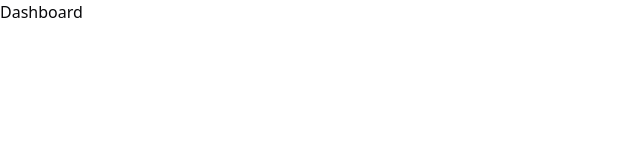
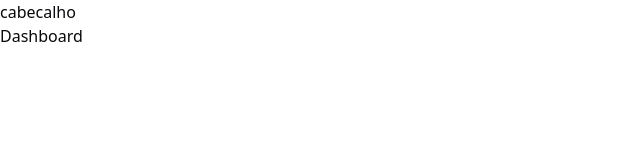
Before and after one commit to ssisaias/pizzashop, a React (Vite) app: page / in a window 1280 px wide. Shown: the top 160 px of the page, without its empty margins (0-640 px from the left). Built offline with nearby package versions, Linux system fonts and the light colour scheme.

Commit message:
Configure layouts for react-router-dom

```diff
--- /dev/null
+++ b/src/pages/_layouts/app.tsx
@@ -0,0 +1,13 @@
+import { Outlet } from 'react-router-dom'
+
+export function AppLayout() {
+  return (
+    <div>
+      <h1>cabecalho</h1>
+
+      <div>
+        <Outlet></Outlet>
+      </div>
+    </div>
+  )
+}
--- /dev/null
+++ b/src/pages/_layouts/auth.tsx
@@ -0,0 +1,13 @@
+import { Outlet } from 'react-router-dom'
+
+export function AuthLayout() {
+  return (
+    <div>
+      <h1>autenticacao</h1>
+
+      <div>
+        <Outlet></Outlet>
+      </div>
+    </div>
+  )
+}
```
Also changed, not shown: src/routes.tsx (+12 -2 lines).
